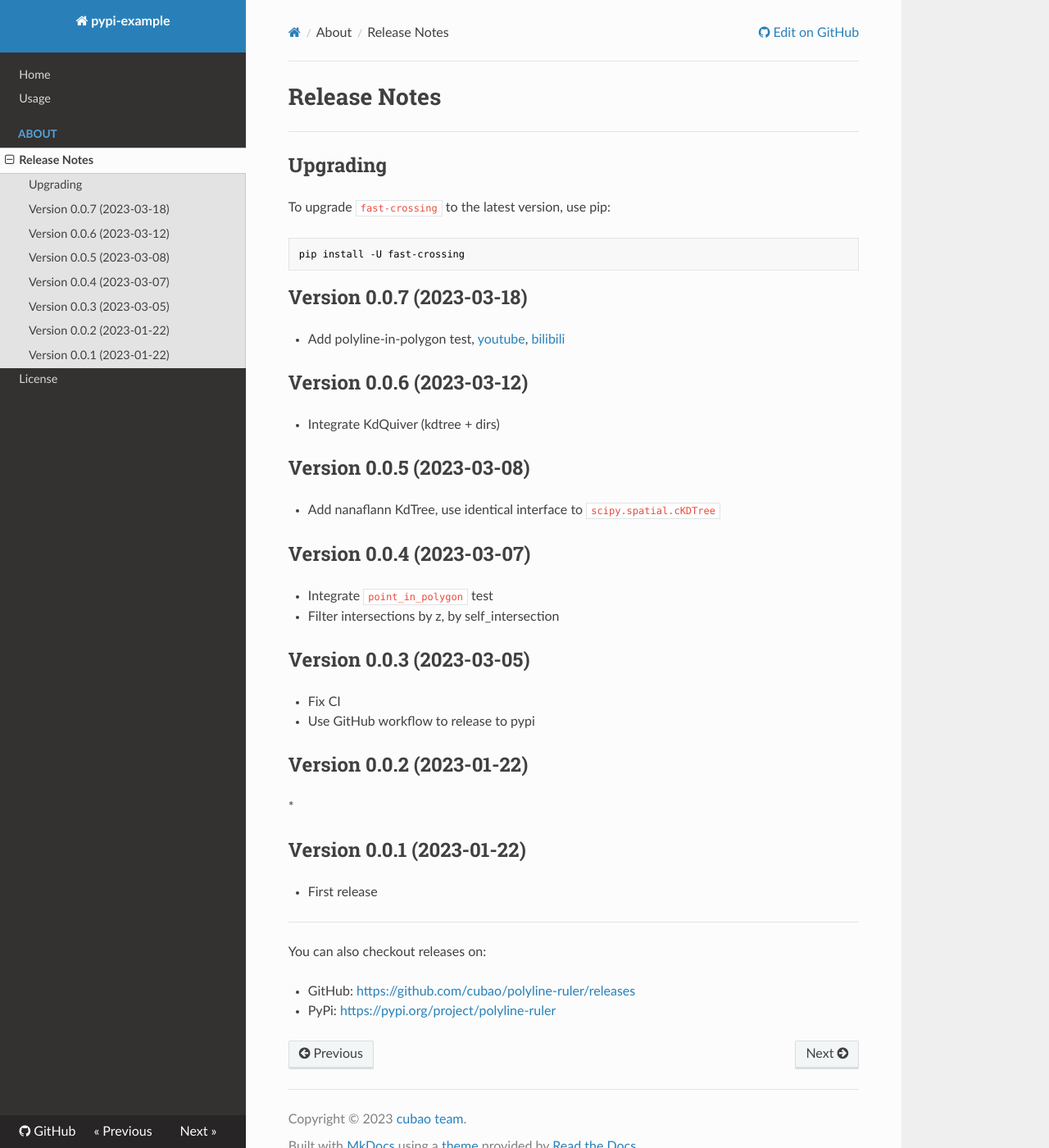
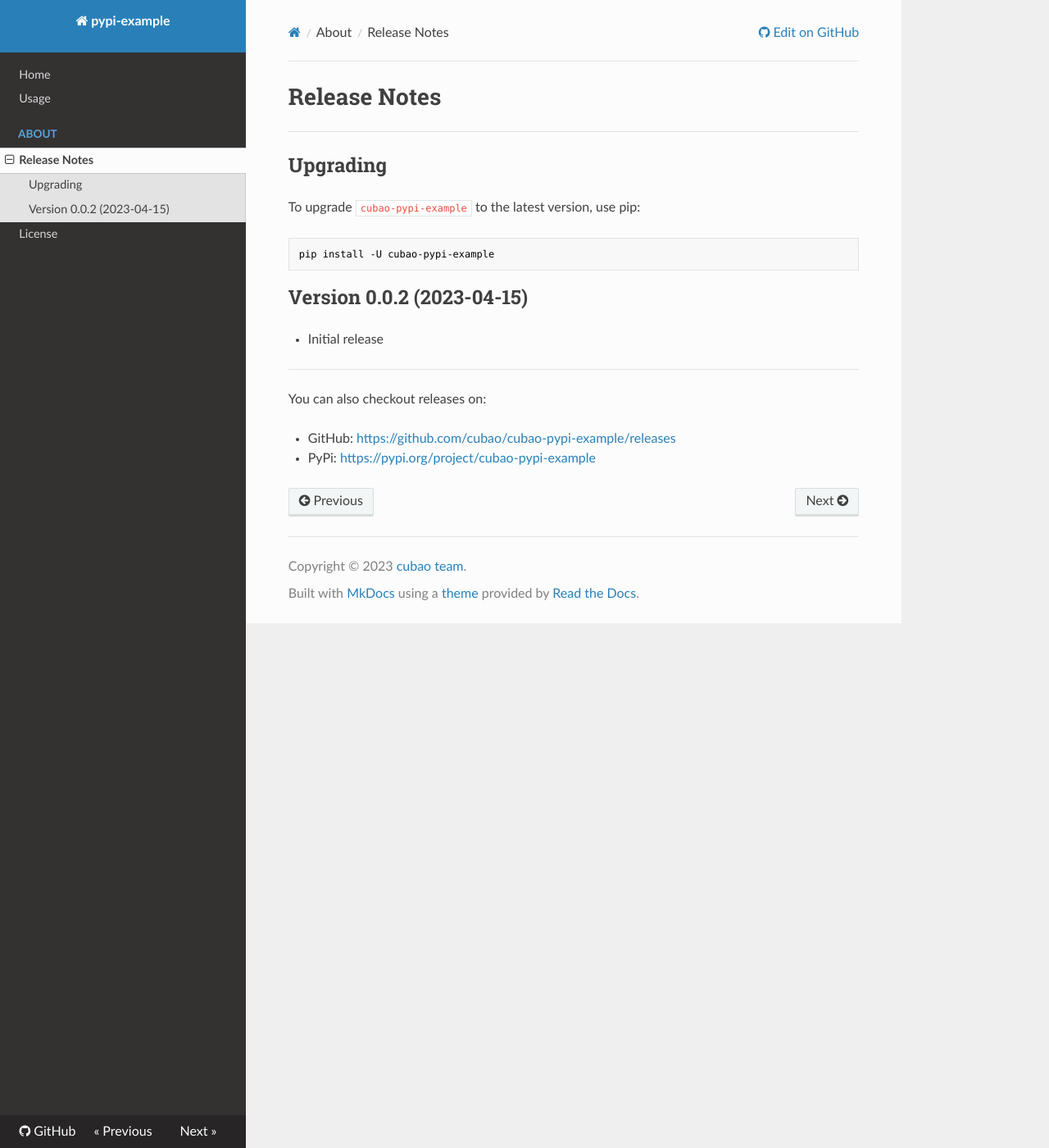
Before and after one commit to cubao/cubao-pypi-example, an MkDocs documentation site: the page built from docs/about/release-notes.md, in a window 1280 px wide and 1400 px high. Shown: the whole window at 82% size. Built offline with MkDocs 1.6.1, drawn with Linux system fonts in a browser that asks for light colours; nearby versions of some CDN libraries.

Commit message:
update docs

````diff
--- a/docs/about/release-notes.md
+++ b/docs/about/release-notes.md
@@ -4,45 +4,19 @@
 
 ## Upgrading
 
-To upgrade `fast-crossing` to the latest version, use pip:
+To upgrade `cubao-pypi-example` to the latest version, use pip:
 
 ```bash
-pip install -U fast-crossing
+pip install -U cubao-pypi-example
 ```
 
-## Version 0.0.7 (2023-03-18)
+## Version 0.0.2 (2023-04-15)
 
-*   Add polyline-in-polygon test, [youtube](https://www.youtube.com/watch?v=1dPJ3P84FxE), [bilibili](https://www.bilibili.com/video/BV1D24y1u7uB)
-
-## Version 0.0.6 (2023-03-12)
-
-*   Integrate KdQuiver (kdtree + dirs)
-
-## Version 0.0.5 (2023-03-08)
-
-*   Add nanaflann KdTree, use identical interface to `scipy.spatial.cKDTree`
-
-## Version 0.0.4 (2023-03-07)
-
-*   Integrate `point_in_polygon` test
-*   Filter intersections by z, by self_intersection
-
-## Version 0.0.3 (2023-03-05)
-
-*   Fix CI
-*   Use GitHub workflow to release to pypi
-
-## Version 0.0.2 (2023-01-22)
-
-*
-
-## Version 0.0.1 (2023-01-22)
-
-*   First release
+*   Initial release
 
 ---
 
 You can also checkout releases on:
 
--   GitHub: <https://github.com/cubao/polyline-ruler/releases>
--   PyPi: <https://pypi.org/project/polyline-ruler>
+-   GitHub: <https://github.com/cubao/cubao-pypi-example/releases>
+-   PyPi: <https://pypi.org/project/cubao-pypi-example>
````
